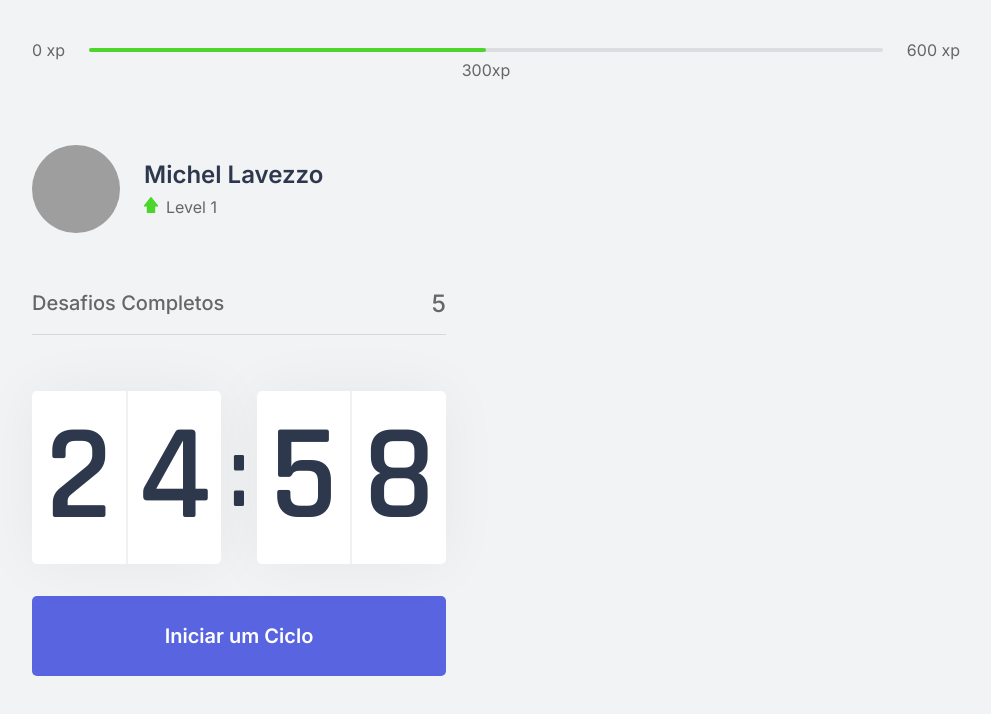
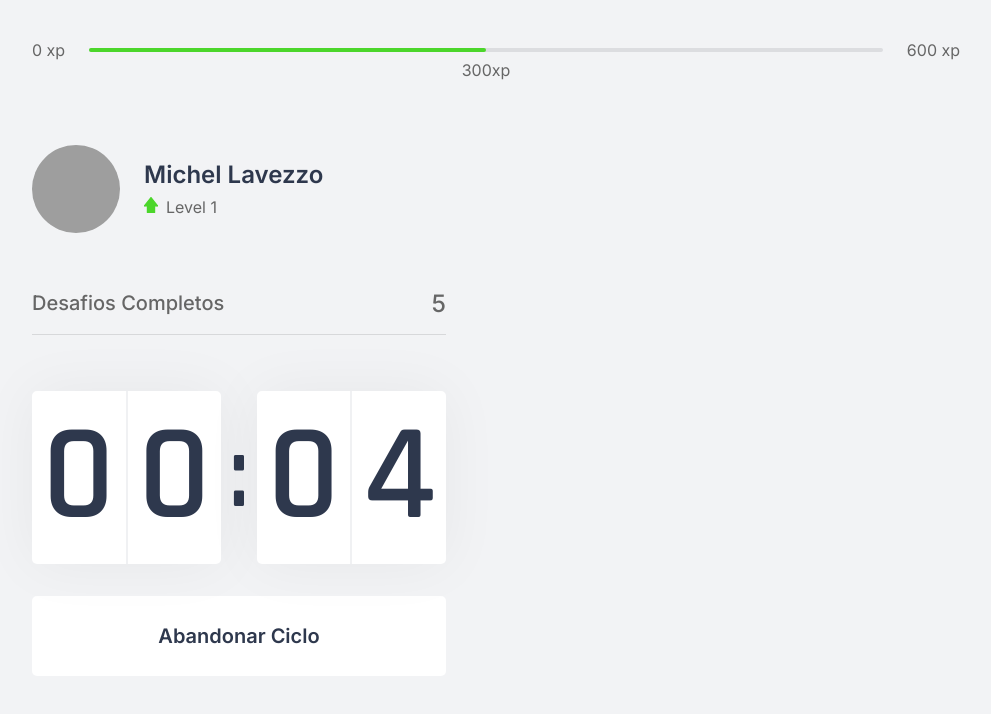
Before and after one commit to michellavezzo/moveit-next, a Next.js app: page / in a window 1280 px wide. Both pictures are taken after a click on the button "Iniciar um Ciclo". Shown: the top 714 px of the page, without its empty margins (144-1135 px from the left). Built offline with nearby package versions, Linux system fonts and the light colour scheme; grey boxes are pictures that could not be loaded.

Commit message:
Countdown module finalized

```diff
--- a/src/components/Countdown.tsx
+++ b/src/components/Countdown.tsx
@@ -1,11 +1,12 @@
 import { useState, useEffect } from 'react';
 import styles from '../styles/components/Countdown.module.css';
 
-
+let countdownTimeout: NodeJS.Timeout;
 export function Countdown(){
 
-    const [time, setTime] = useState(25 * 60);
-    const [active, setActive] = useState(false);
+    const [time, setTime] = useState(0.1 * 60);
+    const [isActive, setIsActive] = useState(false);
+    const [hasFinished, setHasFinished] = useState(false);
 
     const minutes = Math.floor(time / 60);
     const seconds = time % 60;
@@ -14,16 +15,24 @@
     const [secondLeft, secondRight] = String(seconds).padStart(2, '0').split('');
 
     function startCountdown(){
-        setActive(true);
+        setIsActive(true);
+    }
+    function resetCountdown(){
+        clearTimeout(countdownTimeout);
+        setIsActive(false);
+        setTime(0.1 * 60);
     }
 
     useEffect(() => {
-        if (active && time > 0){
-            setTimeout(() => {
+        if (isActive && time > 0){
+            countdownTimeout = setTimeout(() => {
                 setTime(time -1);
             }, 1000);
+        } else if (isActive && time == 0){
+            setHasFinished(true)    ;
+            setIsActive(false);
         }
-    }, [active, time])
+    }, [isActive, time])
 
     return(
         <div>
@@ -39,6 +48,24 @@
                 </div>
             </div>
 
+            { hasFinished ? (
+                <button
+                disabled
+                className={styles.countdownButton}
+                >
+                Ciclo encerrado
+                </button>
+            ) : (
+                <>
+                     { isActive ? (
+                    <button
+                    type="button"
+                    className={`${styles.countdownButton} ${styles.countdownButtonActive}`}
+                    onClick={resetCountdown}
+                    >
+                    Abandonar Ciclo
+                    </button>
+                ) : (
                     <button
                     type="button"
                     className={styles.countdownButton}
@@ -46,6 +73,15 @@
                     >
                     Iniciar um Ciclo
                     </button>
+                ) }
+                </>
+            )}
+
+
+
+
+
+
         </div>
     );
 }
--- a/src/styles/components/Countdown.module.css
+++ b/src/styles/components/Countdown.module.css
@@ -59,6 +59,22 @@
     transition: background-color 0.2s;
 }
 
-.countdownButton:hover{
+
+.countdownButton:not(:disabled):hover{
     background: var(--blue-dark);
 }
+
+.countdownButtonActive{
+    background-color: var(--white);
+    color: var(--title);
+}
+.countdownButtonActive:not(:disabled):hover{
+    background: var(--red);
+    color: var(--white);
+}
+
+.countdownButton:disabled{
+    background: var(--white);
+    color : var(--text);
+    cursor: not-allowed;
+}
```
Lines whose indentation alone changed are shown as unchanged.
